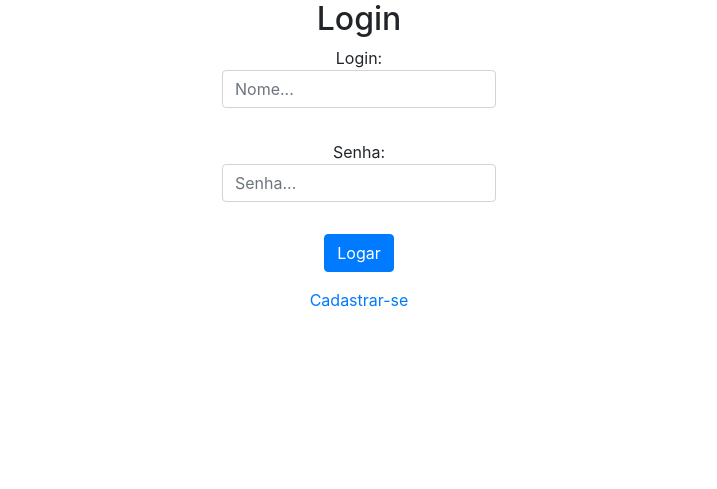
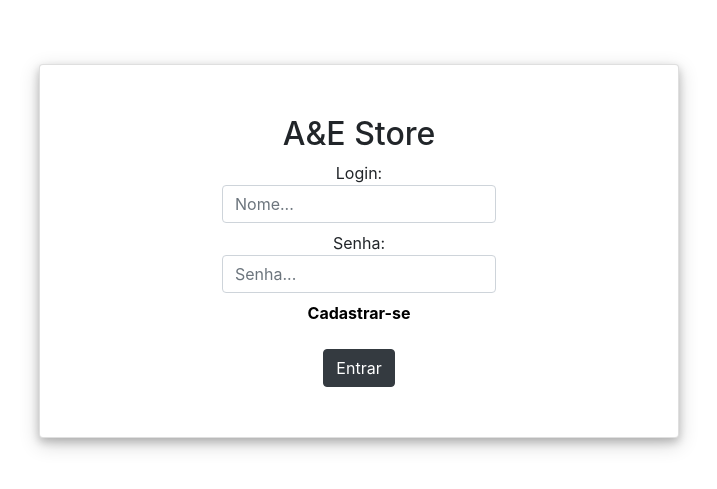
Before and after one commit to MiguelRebelatto/LojaWebll, a PHP site: page /LojaWebll/login.php in a window 1280 px wide. Shown: the top 489 px of the page, without its empty margins (281-998 px from the left). Run offline with PHP 8.4, Linux system fonts and the light colour scheme.

Commit message:
add style em form e login, criado carrossel

```diff
--- a/contact.php
+++ b/contact.php
@@ -11,7 +11,7 @@
 				echo '<div class="alert alert-success">Contato realizado com sucesso. Em breve, retornaremos!</div>';
 				}
 				if (@$_GET['enviado'] == 2){
-					echo '<div class="alert alert-success">Não foi possível enviar a mensagem!</div>';
+					echo '<div class="alert alert-warning>Não foi possível enviar a mensagem!</div>';
 				}
 			?>
 		<h4>Fale Conosco</h4>
--- a/login.php
+++ b/login.php
@@ -1,20 +1,32 @@
+<!DOCTYPE html>
+<html>
+<head>
+	<title>Login - A&E</title>
+	<link rel="stylesheet" href="https://stackpath.bootstrapcdn.com/bootstrap/4.3.1/css/bootstrap.min.css" integrity="sha384-ggOyR0iXCbMQv3Xipma34MD+dH/1fQ784/j6cY/iJTQUOhcWr7x9JvoRxT2MZw1T" crossorigin="anonymous">
+
+</head>
+<body>
+
+<div  style="text-align: center;">
 <?php
 if (@$_GET['notFound']) {
     echo '<Strong>Usuário ou Senha incorreta!</Strong>';
 }
-
 ?>
-<link rel="stylesheet" href="https://stackpath.bootstrapcdn.com/bootstrap/4.3.1/css/bootstrap.min.css" integrity="sha384-ggOyR0iXCbMQv3Xipma34MD+dH/1fQ784/j6cY/iJTQUOhcWr7x9JvoRxT2MZw1T" crossorigin="anonymous">
-<div  style="text-align: center;">
+	<div class="card" style="margin: 5% 25% 5% 25%; height: 90%;width:50%; padding: 50px;box-shadow: 0 4px 8px 0 rgba(0, 0, 0, 0.2), 0 6px 20px 0 rgba(0, 0, 0, 0.19);">
 	<form method="POST" action="validaUsuario.php">
-		<h2>Login</h2>
+		<h2>A&E Store</h2>
 		<label>Login:
 		<input type="text" class="form-control" name="name" placeholder="Nome..." required></label>
-	  	<br><br>
+	  	<br>
 	  	<label>Senha:
 	  	<input class="form-control" type="Password" name="password" placeholder="Senha..." required></label>
-	  	<br><br>
-	  	<input type="submit" class="btn btn-primary" value="Logar" />
+	  	<br>
+		  <a href="form.php" style="color: black; font-weight: bold">Cadastrar-se</a>
+		<br><br>
+	  	<input type="submit" class="btn btn-dark" value="Entrar" />
 	</form>
-	<a href="form.php">Cadastrar-se</a>
+	</div>
 </div>
+</body>
+</html>
```
Also changed, not shown: carrossel.php (added, +11 -0 lines), form.php (+16 -2 lines).
